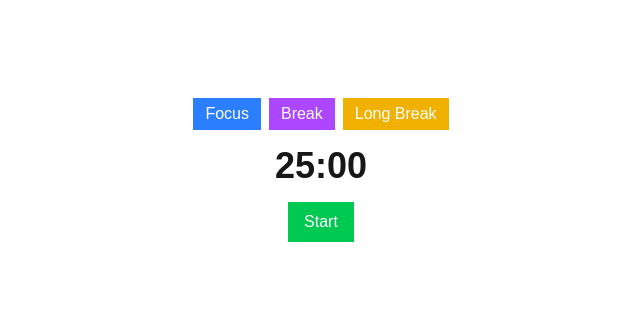
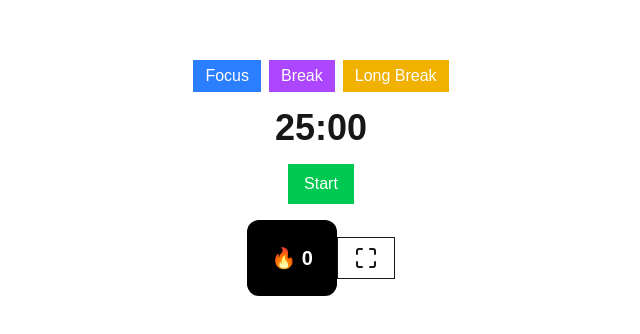
Before and after one commit to abhaymauryadev/devtrack, a Next.js app: page /screen in a window 1280 px wide. Shown: the part 222-556 px from the top of the page, without its empty margins (319-959 px from the left). Built offline with nearby package versions, Linux system fonts and the light colour scheme; no server answers.

Commit message:
feat: added the user streak , Full screen and exit screen button

```diff
--- /dev/null
+++ b/app/api/v1/streak/route.ts
@@ -0,0 +1,6 @@
+import { getAllSessions } from "@/models/session.model";
+
+export async function GET() {
+  const sessions = await getAllSessions(); // from DB
+  return Response.json(sessions);
+}
--- a/components/Streak.tsx
+++ b/components/Streak.tsx
@@ -1,10 +1,56 @@
-"use client"
+"use client";
+
+import { useEffect, useState } from "react";
+import { calculateStreak } from "../hooks/streak";
+import { Maximize, Minimize } from "lucide-react";
 
 export default function Streak() {
+  const [streak, setStreak] = useState(0);
+  const [isFullscreen, setIsFullscreen] = useState(false);
+
+  useEffect(() => {
+    const fetchSessions = async () => {
+      const res = await fetch("/api/v1/tracker");
+      const data = await res.json();
+
+      const streakCount = calculateStreak(data);
+      setStreak(streakCount);
+    };
+
+    fetchSessions();
+  }, []);
+
   return (
-    <div className="bg-black text-white p-6 rounded-xl text-center">
-      <h2 className="text-xl font-semibold">🔥</h2>
-      <p className="text-4xl font-bold mt-2"></p>
-    </div>
-  )
+    <>
+      <section className="flex justify-center items-center">
+        <div className="bg-black text-white p-6 rounded-xl text-center">
+          <h2 className="text-xl font-semibold">🔥 {streak}</h2>
+        </div>
+
+        <div>
+          {!isFullscreen ? (
+            <button
+              onClick={() => {
+                document.documentElement.requestFullscreen();
+                setIsFullscreen(true);
+              }}
+              className="border px-4 py-2"
+            >
+              <Maximize />
+            </button>
+          ) : (
+            <button
+              onClick={() => {
+                document.exitFullscreen();
+                setIsFullscreen(false);
+              }}
+              className="border px-4 py-2"
+            >
+              <Minimize />
+            </button>
+          )}
+        </div>
+      </section>
+    </>
+  );
 }
--- a/components/Timer.tsx
+++ b/components/Timer.tsx
@@ -2,6 +2,7 @@
 
 import { useTimer } from "@/hooks/useTimer";
 import { useState } from "react";
+import Streak from "./Streak";
 
 const MODES = {
   FOCUS: 25 * 60,
@@ -66,7 +67,7 @@ export default function Timer() {
         </button>
       )}
       <div>
-
+        <Streak/>
       </div>
     </div>
     </>
--- a/hooks/streak.ts
+++ b/hooks/streak.ts
@@ -1,7 +1,37 @@
-const calculateStreak  = (sessions : any[]) =>{
-    if (!sessions.length) return 0;
-}
+type Session = {
+  date: string;
+};
 
-const dates = sessions.map(s => new Date(s.date).toDateString());
+export const calculateStreak = (sessions: Session[] = []): number => {
+  if (!sessions.length) return 0;
 
-const uniqueDate = [...new ]
+  const uniqueDates = Array.from(
+    new Set(
+      sessions.map((session) =>
+        new Date(session.date).toISOString().split("T")[0],
+      ),
+    ),
+  ).sort((a, b) => b.localeCompare(a));
+
+  let streak = 0;
+  let currentDate = new Date();
+  currentDate.setHours(0, 0, 0, 0);
+
+  for (const dateString of uniqueDates) {
+    const sessionDate = new Date(dateString);
+    sessionDate.setHours(0, 0, 0, 0);
+
+    const diffDays = Math.round(
+      (currentDate.getTime() - sessionDate.getTime()) / (1000 * 60 * 60 * 24),
+    );
+
+    if (diffDays === 0 || diffDays === 1) {
+      streak++;
+      currentDate = sessionDate;
+    } else {
+      break;
+    }
+  }
+
+  return streak;
+};
```
